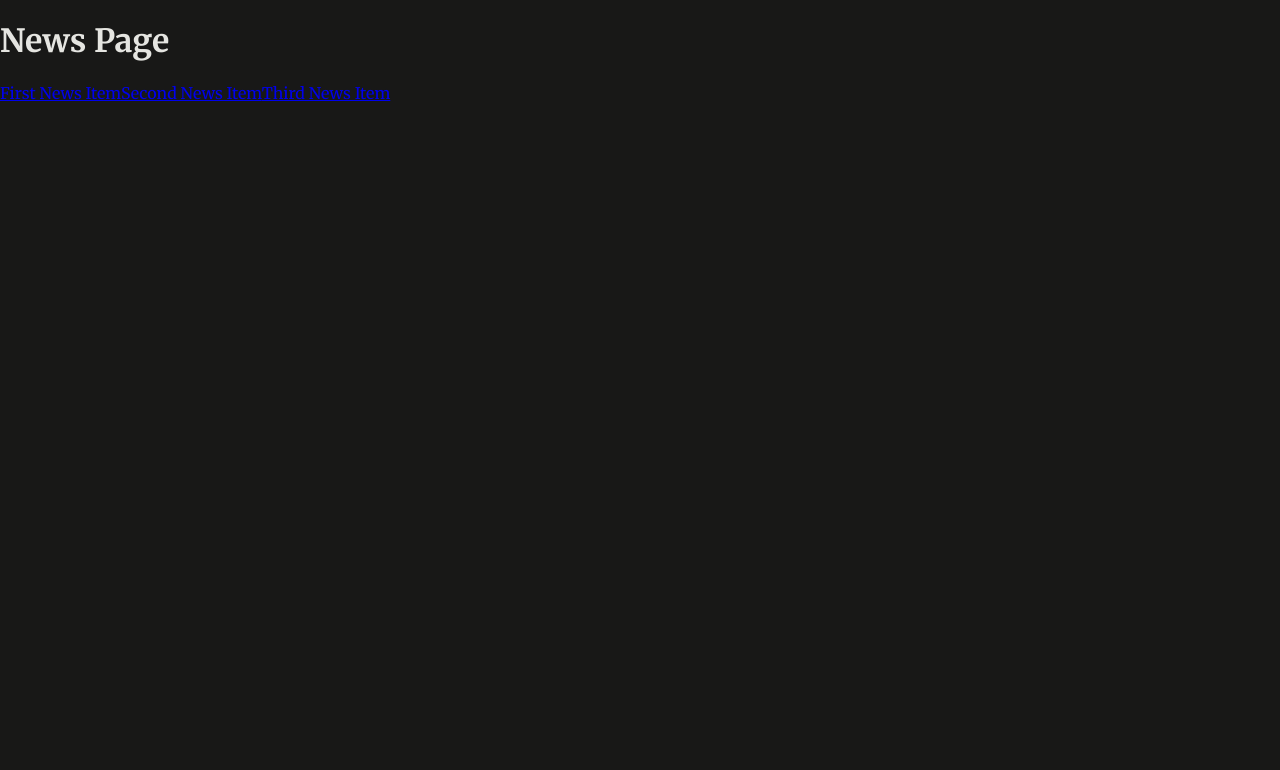
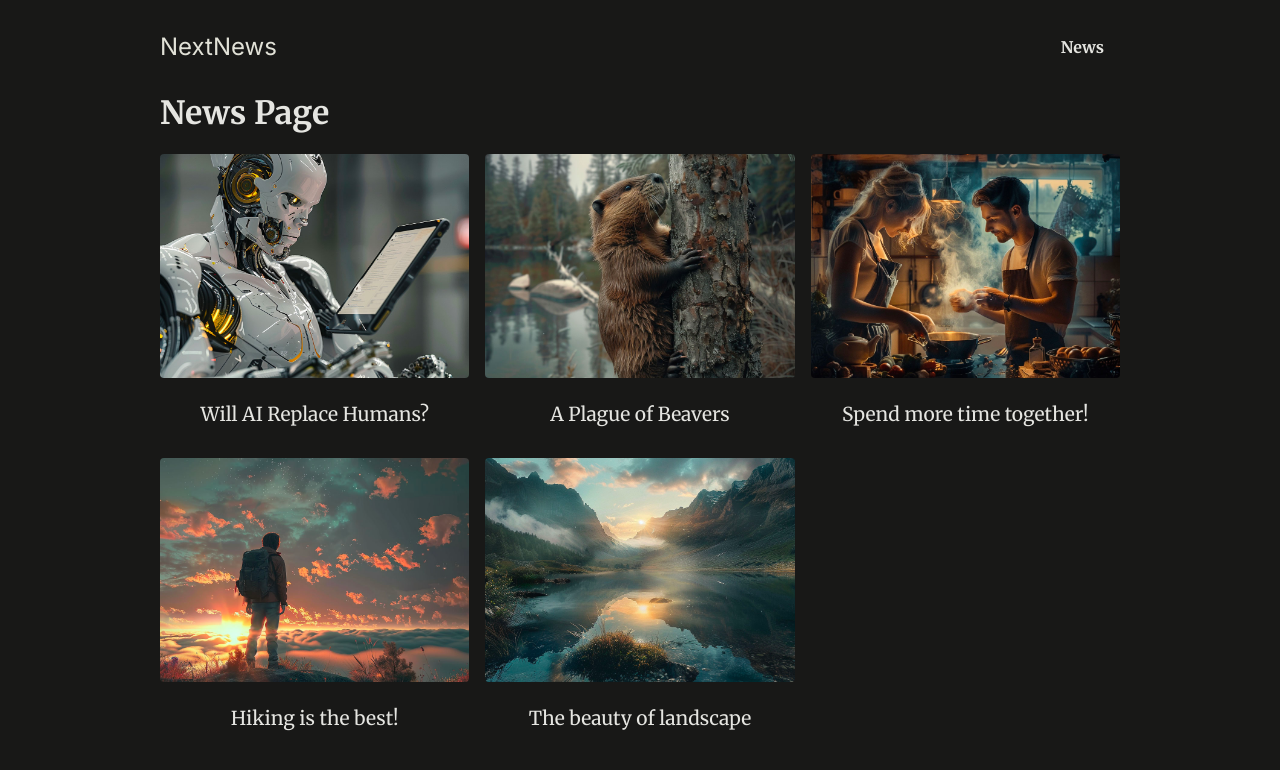
Before and after one commit to PaleSnows/Next-projects, a Next.js app in the folder ai/: page /news in a window 1280 px wide. Shown: the top 770 px of the page. Built offline with nearby package versions, Linux system fonts and the light colour scheme.

Commit message:
adding main-header & content to news page

```diff
--- a/ai/app/globals.css
+++ b/ai/app/globals.css
@@ -12,10 +12,12 @@
   margin: 0;
   background-color: #181817;
   color: #e5e5e1;
+
 }
 
 ul {
   list-style: none;
+  /* display: flex; */
   margin: 0;
   padding: 0;
 }
@@ -144,7 +146,7 @@
 }
 
 .news-article img {
-  width: 7rem;
+  width: 29rem;
   margin-bottom: 1rem;
   border-radius: 4px;
 }
--- a/ai/app/layout.js
+++ b/ai/app/layout.js
@@ -1,14 +1,20 @@
-import './globals.css';
+import MainHeader from "@/components/main-header";
+import "./globals.css";
 
 export const metadata = {
-  title: 'Next.js Page Routing & Rendering',
-  description: 'Learn how to route to different pages.',
-}
+  title: "Next.js Page Routing & Rendering",
+  description: "Learn how to route to different pages.",
+};
 
 export default function RootLayout({ children }) {
- return (
+  return (
     <html lang="en">
-      <body>{children}</body>
+      <body>
+        <div id="page">
+          <MainHeader />
+          {children}
+        </div>
+      </body>
     </html>
-  )
+  );
 }
--- a/ai/app/news/page.jsx
+++ b/ai/app/news/page.jsx
@@ -1,15 +1,22 @@
+import { DUMMY_NEWS } from "@/dummy-news";
 import Link from "next/link";
 
 const NewsPage = () => {
   return (
     <>
       <h1>News Page</h1>
-      <ul>
-        <li>
-          <Link href={"/news/first-news"}>First News Item</Link>
-          <Link href={"/news/second-news"}>Second News Item</Link>
-          <Link href={"/news/third-news"}>Third News Item</Link>
-        </li>
+      <ul className="news-list">
+        {DUMMY_NEWS.map((newsItem) => (
+          <li key={newsItem.id}>
+            <Link href={`/news/${newsItem.slug}`}>
+              <img
+                src={`/images/news/${newsItem.image}`}
+                alt={newsItem.title}
+              />
+              <span>{newsItem.title}</span>
+            </Link>
+          </li>
+        ))}
       </ul>
     </>
   );
--- /dev/null
+++ b/ai/components/main-header.jsx
@@ -0,0 +1,18 @@
+import Link from 'next/link';
+
+export default function MainHeader() {
+  return (
+    <header id="main-header">
+      <div id="logo">
+        <Link href="/">NextNews</Link>
+      </div>
+      <nav>
+        <ul>
+          <li>
+            <Link href="/news">News</Link>
+          </li>
+        </ul>
+      </nav>
+    </header>
+  );
+}
--- /dev/null
+++ b/ai/dummy-news.js
@@ -0,0 +1,43 @@
+export const DUMMY_NEWS = [
+  {
+    id: 'n1',
+    slug: 'will-ai-replace-humans',
+    title: 'Will AI Replace Humans?',
+    image: 'ai-robot.jpg',
+    date: '2021-07-01',
+    content:
+      'Since late 2022 AI is on the rise and therefore many people worry whether AI will replace humans. The answer is not that simple. AI is a tool that can be used to automate tasks, but it can also be used to augment human capabilities. The future is not set in stone, but it is clear that AI will play a big role in the future. The question is how we will use it.',
+  },
+  {
+    id: 'n2',
+    slug: 'beaver-plague',
+    title: 'A Plague of Beavers',
+    image: 'beaver.jpg',
+    date: '2022-05-01',
+    content: 'Beavers are taking over the world. They are building dams everywhere and flooding entire cities. What can we do to stop them?',
+  },
+  {
+    id: 'n3',
+    slug: 'couple-cooking',
+    title: 'Spend more time together!',
+    image: 'couple-cooking.jpg',
+    date: '2024-03-01',
+    content: 'Cooking together is a great way to spend more time with your partner. It is fun and you get to eat something delicious afterwards. What are you waiting for? Get cooking!',
+  },
+  {
+    id: 'n4',
+    slug: 'hiking',
+    title: 'Hiking is the best!',
+    image: 'hiking.jpg',
+    date: '2024-01-01',
+    content: 'Hiking is a great way to get some exercise and enjoy the great outdoors. It is also a great way to clear your mind and reduce stress. So what are you waiting for? Get out there and start hiking!',
+  },
+  {
+    id: 'n5',
+    slug: 'landscape',
+    title: 'The beauty of landscape',
+    image: 'landscape.jpg',
+    date: '2022-07-01',
+    content: 'Landscape photography is a great way to capture the beauty of nature. It is also a great way to get outside and enjoy the great outdoors. So what are you waiting for? Get out there and start taking some pictures!',
+  },
+];
```
Also changed, not shown: ai/app/news/[id]/page.jsx (deleted, +0 -14 lines), ai/app/news/[slug]/page.jsx (added, +20 -0 lines).
